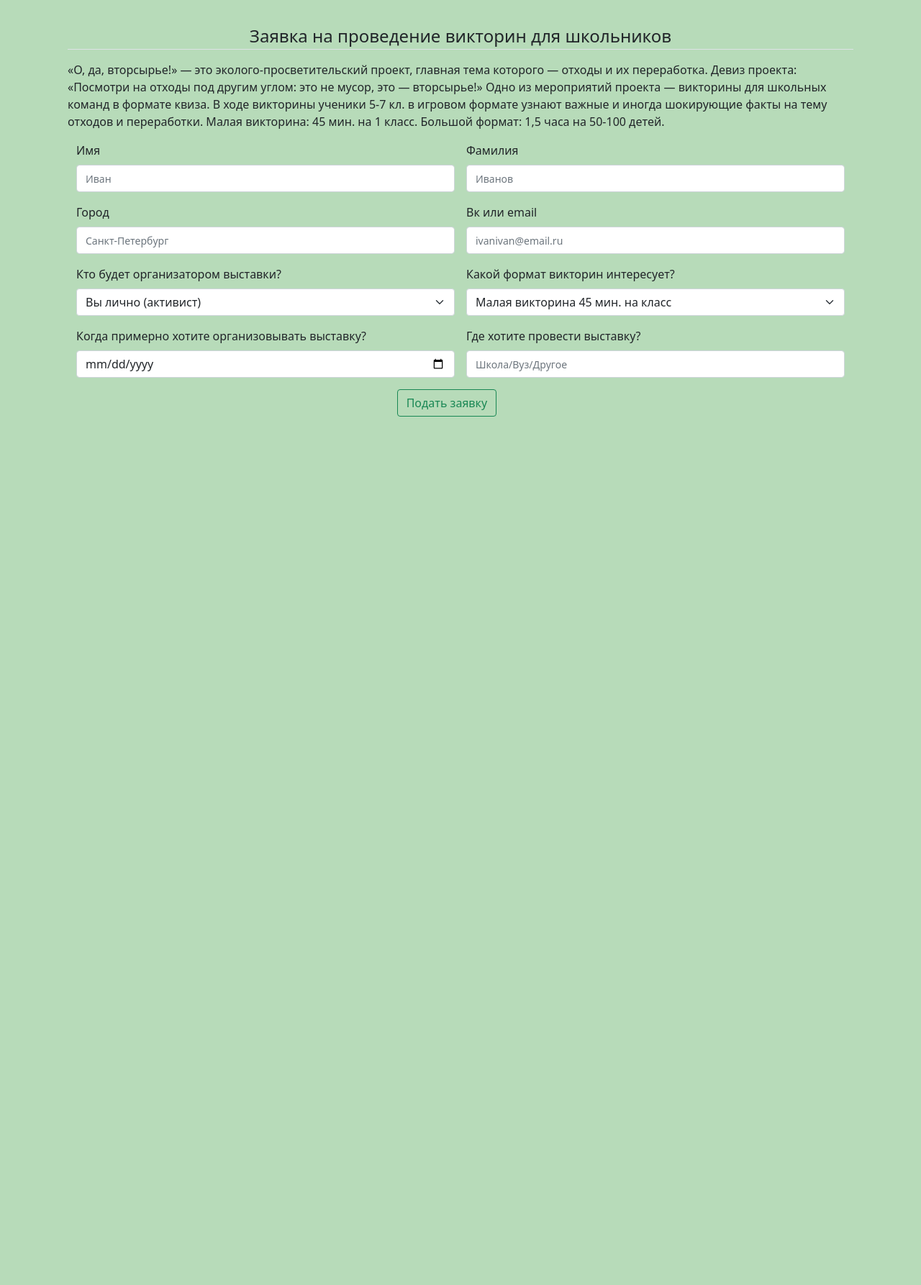
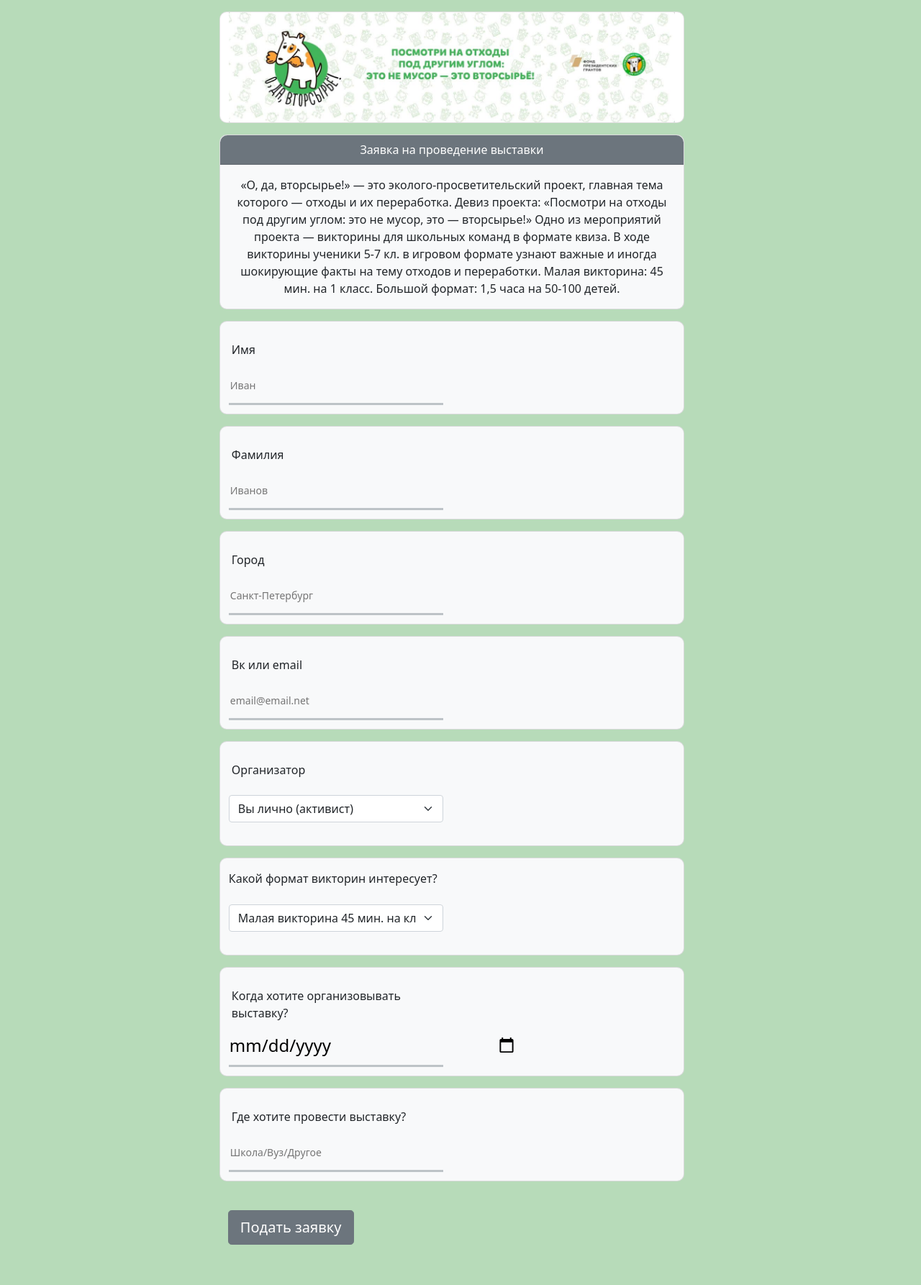
Before and after one commit to StGrail/goodhack, a Django app: page /quizzes_application_form in a window 1280 px wide. Shown: the part 58-1844 px from the top of the page at 72% size. Before the commit the page ends 637 px from the top, so only its background shows below. Run offline with Django 3.2, Linux system fonts and the light colour scheme; style sheets or scripts are compiled from the project's sources; some libraries are stand-ins or nearby versions.

Commit message:
quizzes_application_form template

```diff
--- a/application_forms/templates/application_forms/exhibition_form.html
+++ b/application_forms/templates/application_forms/exhibition_form.html
@@ -2,11 +2,12 @@
 {% extends 'web/base.html' %}
 {% load crispy_forms_tags %}
 {% block content %}
+{% load static %}
 <form class="row g-3" method="POST">
     {% csrf_token %}
     <div class="row justify-content-center mt-3">
         <div class="card col-lg-7 bg-white mb-3" style="border-radius: 10px; background-size: 100%;">
-            <img src="/static/img/main_logo.png" alt="image" style="background-size: cover;">
+            <img src="{% static 'img/main_logo.png'  %}" alt="image" style="background-size: cover;">
         </div>
     </div>
 
--- a/application_forms/templates/application_forms/quizzes_form.html
+++ b/application_forms/templates/application_forms/quizzes_form.html
@@ -2,41 +2,109 @@
 {% extends 'web/base.html' %}
 {% load crispy_forms_tags %}
 {% block content %}
-<div class="container my-3">
-    <fieldset class="form-group">
-        <legend class="text-center border-bottom mb-3">Заявка на проведение викторин для школьников</legend>
-        <div class="my-3">«О, да, вторсырье!» — это эколого-просветительский проект, главная тема которого — отходы и их
+{% load static %}
+<form class="row g-3" method="POST">
+    {% csrf_token %}
+    <div class="row justify-content-center mt-3">
+        <div class="card col-lg-7 bg-white mb-3" style="border-radius: 10px; background-size: 100%;">
+            <img src="{% static 'img/main_logo.png'  %}" alt="image" style="background-size: cover;">
+        </div>
+    </div>
+
+    <div class="row justify-content-center">
+        <div class="card col-lg-7 bg-light mb-3" style="max-width: 100rem; border-radius: 10px;">
+            <div class="row">
+                <div class="card-header bg-secondary text-center text-white" style="border-radius: 10px 10px 0px 0px;">
+                    Заявка на проведение выставки
+                </div>
+            </div>
+            <div class="my-3 text-center">«О, да, вторсырье!» — это эколого-просветительский проект, главная тема которого — отходы и их
             переработка. Девиз проекта: «Посмотри на отходы под другим углом: это не мусор, это — вторсырье!» Одно из
             мероприятий проекта — викторины для школьных команд в формате квиза. В ходе викторины ученики 5-7 кл. в
             игровом формате узнают важные и иногда шокирующие факты на тему отходов и переработки. Малая викторина: 45
             мин. на 1 класс. Большой формат: 1,5 часа на 50-100 детей.
             </div>
+        </div>
+    </div>
 
+    <div class="row justify-content-center">
+        <div class="card col-lg-7 bg-light mb-3" style="border-radius: 10px;">
+            <div class="row justify-content-start">
+                <div class="col-md-6 my-3">
+                    <label for="name" class="col-sm-4 col-form-label mx-1 mt-1">Имя</label>
+                    <div class="field">
+                        <input name="name" type="text" class="form-input my-2" id="name" placeholder="Иван" required>
+                        <div class="line my-1"></div>
+                        <div class="invalid-tooltip mt-2">
+                            * Обязательное поле. Минимум 3 символа.
+                        </div>
+                    </div>
+                </div>
+            </div>
+        </div>
+    </div>
 
-        <div class="container">
-            <form class="row g-3" method="POST">
-                {% csrf_token %}
-                <div class="col-md-6">
-                    <label for="name" class="form-label">Имя</label>
-                    <input name="name" type="text" class="form-control" id="name" placeholder="Иван" required>
+    <div class="row justify-content-center">
+        <div class="card col-lg-7 bg-light mb-3" style="border-radius: 10px;">
+            <div class="row justify-content-start">
+                <div class="col-md-6 my-3">
+                    <label for="surname" class="col-sm-6 col-form-label mx-1 mt-1">Фамилия</label>
+                    <div class="field">
+                        <input name="surname" type="text" class="form-input my-2" id="surname" placeholder="Иванов"
+                               required>
+                        <div class="line my-1"></div>
+                        <div class="invalid-tooltip mt-2">
+                            * Обязательное поле. Минимум 3 символа.
                         </div>
-                <div class="col-md-6">
-                    <label for="surname" class="form-label">Фамилия</label>
-                    <input name="surname" type="text" class="form-control" id="surname" placeholder="Иванов" required>
                     </div>
-                <div class="col-md-6">
-                    <label for="city" class="form-label">Город</label>
-                    <input name="city" type="text" class="form-control" id="city" placeholder="Санкт-Петербург"
+                </div>
+            </div>
+        </div>
+    </div>
+
+    <div class="row justify-content-center">
+        <div class="card col-lg-7 bg-light mb-3" style="border-radius: 10px;">
+            <div class="row justify-content-start">
+                <div class="col-md-6 my-3">
+                    <label for="city" class="col-sm-4 col-form-label mx-1 mt-1">Город</label>
+                    <div class="field">
+                        <input name="city" type="text" class="form-input my-2" id="city" placeholder="Санкт-Петербург"
                                required>
+                        <div class="line my-1"></div>
+                        <div class="invalid-tooltip mt-2">
+                            * Обязательное поле. Минимум 3 символа.
                         </div>
-                <div class="col-md-6">
-                    <label for="vk/email" class="form-label">Вк или email</label>
-                    <input name="contacts" type="text" class="form-control" id="vk/email"
-                           placeholder="ivanivan@email.ru" required>
                     </div>
-                <div class="col-md-6">
-                    <label for="who_is_organize" class="form-label">Кто будет организатором выставки?</label>
-                    <select name="who_is_organize" id="who_is_organize" class="form-select" required>
+                </div>
+            </div>
+        </div>
+    </div>
+
+    <div class="row justify-content-center">
+        <div class="card col-lg-7 bg-light mb-3" style="border-radius: 10px;">
+            <div class="row justify-content-start">
+                <div class="col-md-6 my-3">
+                    <label for="vk/email" class="col-sm-6 col-form-label mx-1 mt-1">Вк или email</label>
+                    <div class="field">
+                        <input name="contacts" type="text" class="form-input my-2" id="vk/email"
+                               placeholder="email@email.net" required>
+                        <div class="line my-1"></div>
+                        <div class="invalid-tooltip mt-2">
+                            * Обязательное поле. Минимум 3 символа.
+                        </div>
+                    </div>
+                </div>
+            </div>
+        </div>
+    </div>
+
+    <div class="row justify-content-center">
+        <div class="card col-lg-7 bg-light mb-3" style="border-radius: 10px;">
+            <div class="row justify-content-start">
+                <div class="col-md-6 my-3">
+                    <label for="who_is_organize" class="col-sm-6 col-form-label mx-1 mt-1">Организатор</label>
+                    <div class="field">
+                        <select name="who_is_organize" id="who_is_organize" class="form-select my-3" required>
                             <option selected value="Активист">Вы лично (активист)</option>
                             <option value="Волонтерское движение">Волонтерское движение детей</option>
                             <option value="НКО">НКО</option>
@@ -45,9 +113,18 @@
                             <option value="Администрация города/района">Администрация города/района</option>
                         </select>
                     </div>
-                <div class="col-md-6">
+                </div>
+            </div>
+        </div>
+    </div>
+
+    <div class="row justify-content-center">
+        <div class="card col-lg-7 bg-light mb-3" style="border-radius: 10px;">
+            <div class="row justify-content-start">
+                <div class="col-md-6 my-3">
                     <label for="quiz_format" class="form-label">Какой формат викторин интересует?</label>
-                    <select name="quiz_format" id="quiz_format" class="form-select" required>
+                    <div class="field">
+                        <select name="quiz_format" id="quiz_format" class="form-select my-3" required>
                             <option selected value="Малая викторина 45 мин. на класс">Малая викторина 45 мин. на класс
                             </option>
                             <option value="Большая викторина 1,5 ч. на 50-100 детей">Большая викторина 1,5 ч. на 50-100
@@ -56,22 +133,53 @@
                             <option value="Оба варианта">Оба варианта</option>
                         </select>
                     </div>
-                <div class="col-md-6">
-                    <label for="date" class="form-label">Когда примерно хотите организовывать выставку?</label>
-                    <input name="date" type="date" class="form-control" id="date" required>
-                </div>
-                <div class="col-lg">
-                    <label for="place" class="form-label">Где хотите провести выставку?</label>
-                    <input name="place" type="text" class="form-control" id="place" placeholder="Школа/Вуз/Другое"
-                           required>
-                </div>
-                <div class="row">
-                    <div class="col-md-6 offset-md-5">
-                        <button class="btn btn-outline-success my-3" type="submit">Подать заявку</button>
                 </div>
             </div>
+        </div>
+    </div>
+
+    <div class="row justify-content-center">
+        <div class="card col-lg-7 bg-light mb-3" style="border-radius: 10px;">
+            <div class="row justify-content-start">
+                <div class="col-md-6 my-3">
+                    <label for="date" class="col-md-12 col-form-label mx-1 mt-1">Когда хотите организовывать
+                        выставку?</label>
+                    <div class="field">
+                        <input name="date" type="date" class="form-input my-2" id="date" required>
+                        <div class="line my-1"></div>
+                        <div class="invalid-tooltip mt-2">
+                            * Обязательное поле. Минимум 3 символа.
+                        </div>
+                    </div>
+                </div>
+            </div>
+        </div>
+    </div>
+
+    <div class="row justify-content-center">
+        <div class="card col-lg-7 bg-light mb-3" style="border-radius: 10px;">
+            <div class="row justify-content-start">
+                <div class="col-md-6 my-3">
+                    <label for="place" class="col-md-12 col-form-label mx-1 mt-1">Где хотите провести выставку?</label>
+                    <div class="field">
+                        <input name="place" type="text" class="form-input my-2" id="place"
+                               placeholder="Школа/Вуз/Другое" required>
+                        <div class="line my-1"></div>
+                        <div class="invalid-tooltip mt-2">
+                            * Обязательное поле. Минимум 3 символа.
+                        </div>
+                    </div>
+                </div>
+            </div>
+        </div>
+    </div>
+
+    <div class="row justify-content-center">
+        <div class="col-lg-7 mb-3">
+            <button class="btn btn-lg btn-secondary my-4" type="submit">Подать заявку</button>
+        </div>
+    </div>
+
 </form>
-        </div>
-    </fieldset>
-</div>
+
 {% endblock content %}
--- a/web/static/js/main.js
+++ b/web/static/js/main.js
@@ -1,11 +1,11 @@
 document.addEventListener('DOMContentLoaded', (event) => {
 
     let regexMap = {
-        name: new RegExp("^.{4,}$"),
-        surname: new RegExp("^.{4,}$"),
-        city: new RegExp("^.{4,}$"),
-        'vk/email': new RegExp("(?:[a-z0-9!#$%&'*+/=?^_`{|}~-]+(?:\\.[a-z0-9!#$%&'*+/=?^_`{|}~-]+)*|\"(?:[\x01-\x08\x0b\x0c\x0e-\x1f\x21\x23-\x5b\x5d-\x7f]|\\\\[\x01-\x09\x0b\x0c\x0e-\x7f])*\")@(?:(?:[a-z0-9](?:[a-z0-9-]*[a-z0-9])?\\.)+[a-z0-9](?:[a-z0-9-]*[a-z0-9])?|\\[(?:(?:(2(5[0-5]|[0-4][0-9])|1[0-9][0-9]|[1-9]?[0-9]))\\.){3}(?:(2(5[0-5]|[0-4][0-9])|1[0-9][0-9]|[1-9]?[0-9])|[a-z0-9-]*[a-z0-9]:(?:[\x01-\x08\x0b\x0c\x0e-\x1f\x21-\x5a\x53-\x7f]|\\\\[\x01-\x09\x0b\x0c\x0e-\x7f])+)\\])"),
-        place: new RegExp("^.{4,}$"),
+        name: new RegExp("^.{3,}$"),
+        surname: new RegExp("^.{3,}$"),
+        city: new RegExp("^.{3,}$"),
+        'vk/email': new RegExp("^.{3,}$"),
+        place: new RegExp("^.{3,}$"),
         date: new RegExp("^(\\d{4}\-)(\\d{2}\-)(\\d{2})$"),
     }
 
```
Lines whose indentation alone changed are shown as unchanged.
